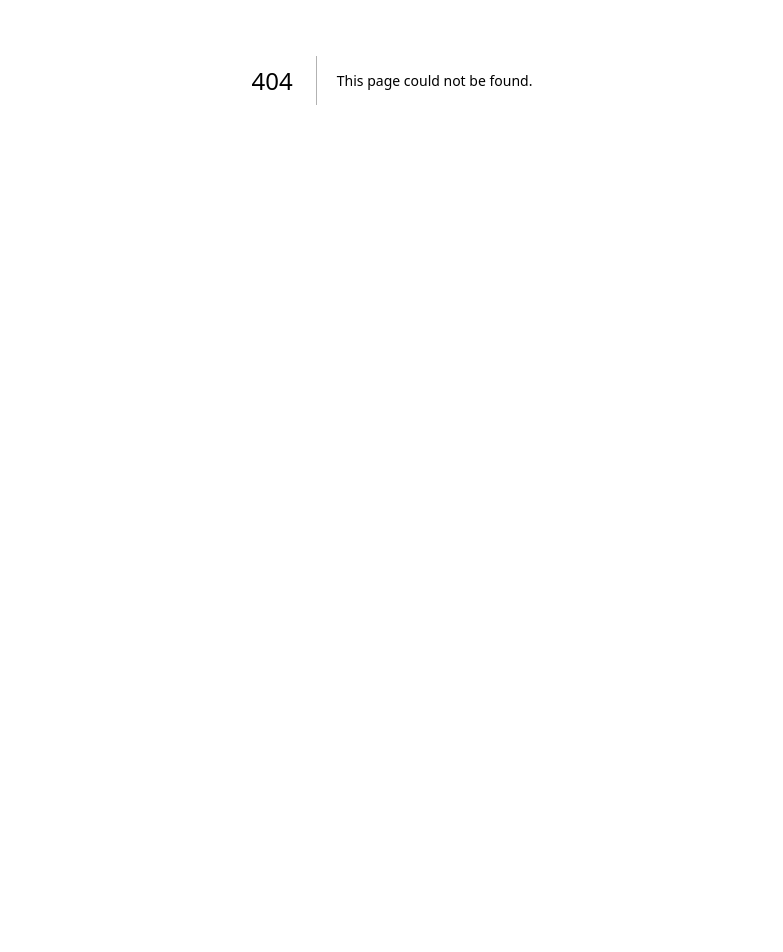
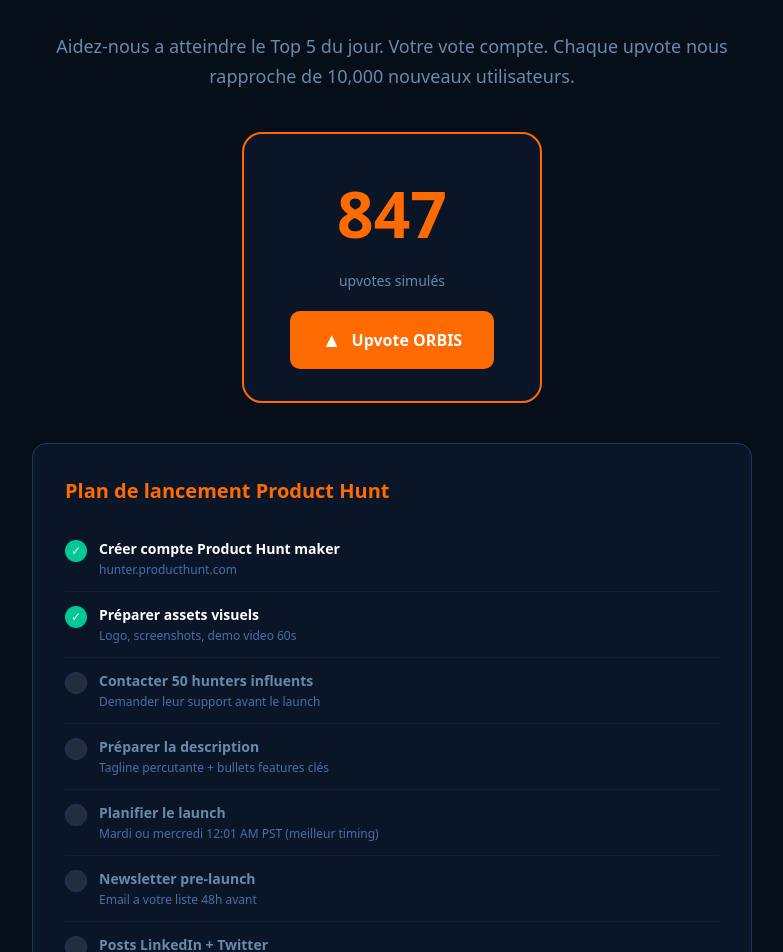
Before and after one commit to Issamhot69/orbis-web, a Next.js app: page /launch in a window 1280 px wide. Before the commit this address had no page. Shown: the part 320-1272 px from the top of the page, without its empty margins (248-1031 px from the left). Before the commit the page ends 800 px from the top, so only its background shows below. Built offline with nearby package versions, Linux system fonts and the light colour scheme.

Commit message:
Add Product Hunt launch page

```diff
--- /dev/null
+++ b/app/launch/page.tsx
@@ -0,0 +1,115 @@
+'use client'
+import { useState } from 'react'
+import { useRouter } from 'next/navigation'
+
+export default function LaunchPage() {
+  const router = useRouter()
+  const [email, setEmail] = useState('')
+  const [submitted, setSubmitted] = useState(false)
+  const [votes, setVotes] = useState(847)
+
+  return (
+    <div style={{ minHeight:'100vh', background:'#060e1a', color:'#fff', fontFamily:'system-ui' }}>
+
+      {/* Nav */}
+      <nav style={{ padding:'16px 40px', display:'flex', alignItems:'center', justifyContent:'space-between', borderBottom:'1px solid #1e3a5f' }}>
+        <div style={{ display:'flex', alignItems:'center', gap:'10px' }}>
+          <div style={{ width:'36px', height:'36px', borderRadius:'10px', background:'#B22234', display:'flex', alignItems:'center', justifyContent:'center', fontSize:'18px', fontWeight:'900', color:'#fff' }}>◎</div>
+          <span style={{ fontSize:'20px', fontWeight:'900' }}>ORBIS</span>
+        </div>
+        <button onClick={() => router.push('/')} style={{ padding:'8px 20px', background:'#B22234', border:'none', borderRadius:'8px', color:'#fff', cursor:'pointer', fontSize:'13px', fontWeight:'700' }}>Essai gratuit</button>
+      </nav>
+
+      {/* Hero */}
+      <section style={{ padding:'60px 40px', textAlign:'center', maxWidth:'800px', margin:'0 auto' }}>
+        <div style={{ display:'inline-flex', alignItems:'center', gap:'8px', padding:'6px 16px', background:'rgba(255,107,0,0.15)', border:'1px solid #ff6b00', borderRadius:'20px', marginBottom:'24px', fontSize:'13px', color:'#ff9944', fontWeight:'700' }}>
+          🏆 Product Hunt Launch — Rejoignez le mouvement
+        </div>
+        <h1 style={{ fontSize:'48px', fontWeight:'900', letterSpacing:'-2px', margin:'0 0 20px' }}>
+          ORBIS lance sur<br/>
+          <span style={{ color:'#ff6b00' }}>Product Hunt</span>
+        </h1>
+        <p style={{ fontSize:'18px', color:'#6a8aaa', lineHeight:'1.7', marginBottom:'40px' }}>
+          Aidez-nous a atteindre le Top 5 du jour. Votre vote compte. Chaque upvote nous rapproche de 10,000 nouveaux utilisateurs.
+        </p>
+
+        {/* Vote Counter */}
+        <div style={{ background:'#0a1628', border:'2px solid #ff6b00', borderRadius:'20px', padding:'32px', marginBottom:'40px', display:'inline-block', minWidth:'300px' }}>
+          <div style={{ fontSize:'64px', fontWeight:'900', color:'#ff6b00', marginBottom:'8px' }}>
+            {votes.toLocaleString()}
+          </div>
+          <div style={{ fontSize:'14px', color:'#6a8aaa', marginBottom:'20px' }}>upvotes simulés</div>
+          <button onClick={() => setVotes(v => v + 1)} style={{ padding:'14px 32px', background:'#ff6b00', border:'none', borderRadius:'10px', color:'#fff', fontSize:'16px', fontWeight:'700', cursor:'pointer', display:'flex', alignItems:'center', gap:'10px', margin:'0 auto' }}>
+            <span style={{ fontSize:'20px' }}>▲</span> Upvote ORBIS
+          </button>
+        </div>
+
+        {/* Checklist Product Hunt */}
+        <div style={{ background:'#0a1628', border:'1px solid #1e3a5f', borderRadius:'14px', padding:'32px', marginBottom:'40px', textAlign:'left' }}>
+          <h2 style={{ fontSize:'20px', fontWeight:'900', marginBottom:'20px', color:'#ff6b00' }}>Plan de lancement Product Hunt</h2>
+          {[
+            { done:true,  task:'Créer compte Product Hunt maker', desc:'hunter.producthunt.com' },
+            { done:true,  task:'Préparer assets visuels', desc:'Logo, screenshots, demo video 60s' },
+            { done:false, task:'Contacter 50 hunters influents', desc:'Demander leur support avant le launch' },
+            { done:false, task:'Préparer la description', desc:'Tagline percutante + bullets features clés' },
+            { done:false, task:'Planifier le launch', desc:'Mardi ou mercredi 12:01 AM PST (meilleur timing)' },
+            { done:false, task:'Newsletter pre-launch', desc:'Email a votre liste 48h avant' },
+            { done:false, task:'Posts LinkedIn + Twitter', desc:'Annonce coordonnée le jour J' },
+            { done:false, task:'Répondre a tous les comments', desc:'Engagement = plus de visibilité PH' },
+          ].map((item, i) => (
+            <div key={i} style={{ display:'flex', alignItems:'flex-start', gap:'12px', padding:'12px 0', borderBottom:'1px solid #0f1f3d' }}>
+              <div style={{ width:'22px', height:'22px', borderRadius:'50%', background: item.done?'#00c896':'rgba(255,255,255,0.1)', border: item.done?'none':'1px solid #1e3a5f', display:'flex', alignItems:'center', justifyContent:'center', fontSize:'12px', flexShrink:0, marginTop:'2px' }}>
+                {item.done ? '✓' : ''}
+              </div>
+              <div>
+                <div style={{ fontSize:'14px', fontWeight:'700', color: item.done?'#fff':'#6a8aaa', textDecoration: item.done?'none':'none' }}>{item.task}</div>
+                <div style={{ fontSize:'12px', color:'#4a6fa5', marginTop:'2px' }}>{item.desc}</div>
+              </div>
+            </div>
+          ))}
+        </div>
+
+        {/* Email signup */}
+        <div style={{ background:'rgba(255,107,0,0.08)', border:'1px solid #ff6b00', borderRadius:'14px', padding:'32px' }}>
+          <h3 style={{ fontSize:'20px', fontWeight:'900', marginBottom:'8px' }}>Soyez notifie le jour du launch</h3>
+          <p style={{ fontSize:'14px', color:'#6a8aaa', marginBottom:'20px' }}>Recevez un email le jour J pour voter et partager</p>
+          <div style={{ display:'flex', gap:'10px', justifyContent:'center' }}>
+            <input value={email} onChange={e => setEmail(e.target.value)} placeholder="votre@email.com" style={{ padding:'12px 20px', background:'#0a1628', border:'1px solid #1e3a5f', borderRadius:'8px', color:'#fff', fontSize:'14px', outline:'none', width:'280px' }}/>
+            <button onClick={() => { if(email) setSubmitted(true) }} style={{ padding:'12px 24px', background:'#ff6b00', border:'none', borderRadius:'8px', color:'#fff', fontSize:'14px', fontWeight:'700', cursor:'pointer' }}>
+              {submitted ? 'Inscrit !' : 'Me notifier'}
+            </button>
+          </div>
+        </div>
+      </section>
+
+      {/* Strategy */}
+      <section style={{ padding:'60px 40px', background:'#0a1628', borderTop:'1px solid #1e3a5f' }}>
+        <div style={{ maxWidth:'800px', margin:'0 auto' }}>
+          <h2 style={{ fontSize:'28px', fontWeight:'900', marginBottom:'32px', textAlign:'center' }}>Strategie de croissance post-launch</h2>
+          <div style={{ display:'grid', gridTemplateColumns:'repeat(3,1fr)', gap:'16px' }}>
+            {[
+              { phase:'Jour 1', icon:'🏆', title:'Product Hunt Top 5', desc:'2000+ upvotes objectif. Trending toute la journee.' },
+              { phase:'Semaine 1', icon:'📧', title:'10,000 signups', desc:'Email campaign + Twitter/LinkedIn posts viraux.' },
+              { phase:'Mois 1', icon:'💰', title:'100 clients payants', desc:'Free to Pro conversion. Premier MRR $4,900.' },
+              { phase:'Mois 3', icon:'🌍', title:'10 pays actifs', desc:'USA, UK, France, Allemagne, Japon, Singapour...' },
+              { phase:'Mois 6', icon:'🦄', title:'Series A ready', desc:'100K users. $500K ARR. Pitch deck pret.' },
+              { phase:'An 1', icon:'🚀', title:'1M utilisateurs', desc:'Plateforme de reference B2B mondiale.' },
+            ].map((s,i) => (
+              <div key={i} style={{ background:'#060e1a', border:'1px solid #1e3a5f', borderRadius:'12px', padding:'20px' }}>
+                <div style={{ fontSize:'11px', color:'#B22234', fontWeight:'700', textTransform:'uppercase', letterSpacing:'1px', marginBottom:'8px' }}>{s.phase}</div>
+                <div style={{ fontSize:'24px', marginBottom:'8px' }}>{s.icon}</div>
+                <div style={{ fontSize:'14px', fontWeight:'800', marginBottom:'6px' }}>{s.title}</div>
+                <div style={{ fontSize:'12px', color:'#6a8aaa', lineHeight:'1.5' }}>{s.desc}</div>
+              </div>
+            ))}
+          </div>
+        </div>
+      </section>
+
+      {/* Footer */}
+      <footer style={{ padding:'24px 40px', borderTop:'1px solid #1e3a5f', textAlign:'center', fontSize:'12px', color:'#4a6fa5' }}>
+        ORBIS Inc — Delaware, USA • © 2026 • support@orbis.app
+      </footer>
+    </div>
+  )
+}
```
